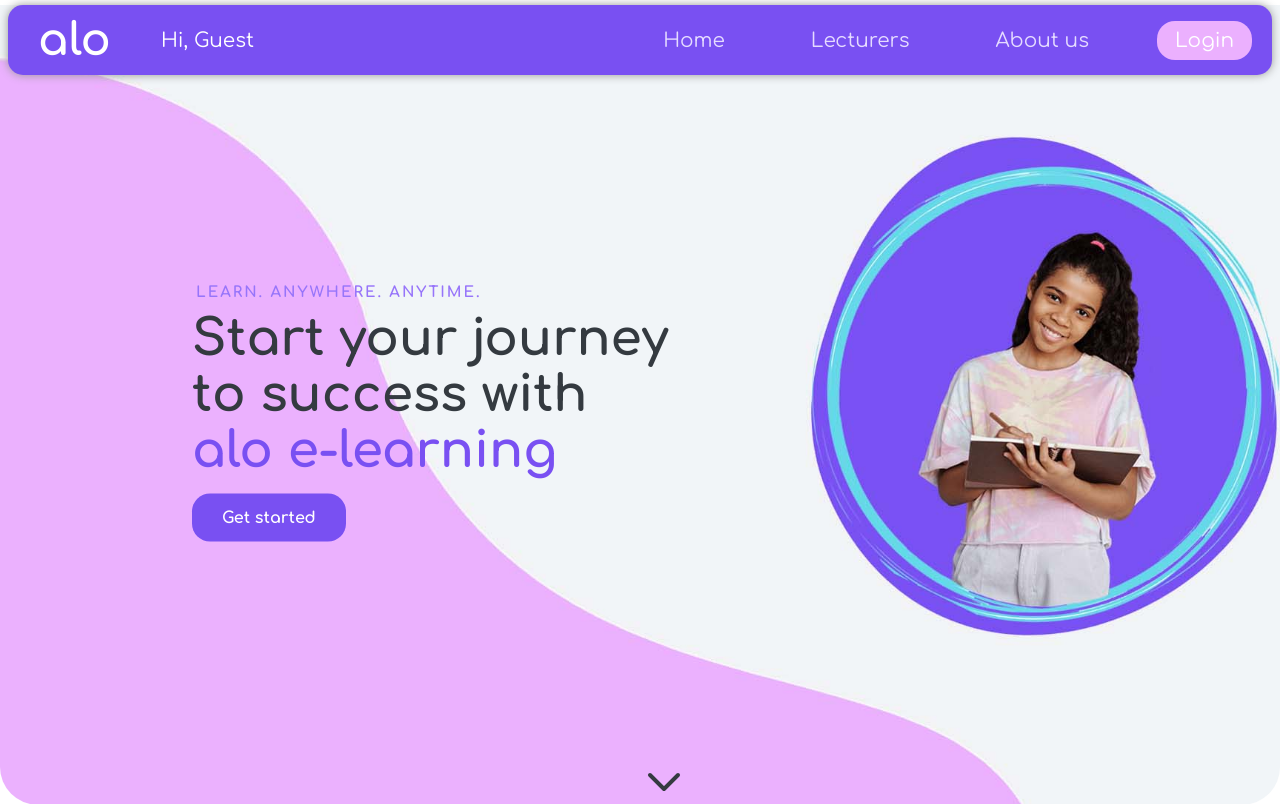
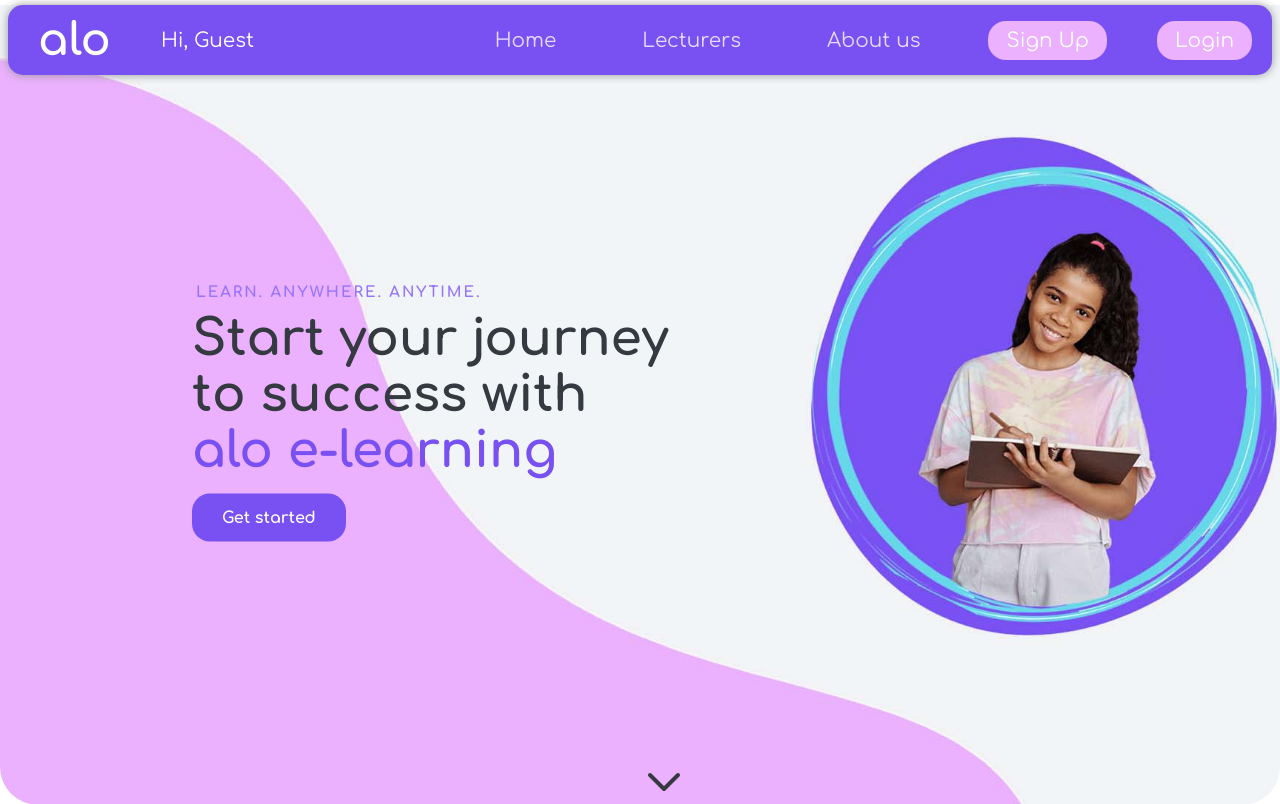
Before and after one commit to JONTI0000/E-learning-Platform, a Django app: page / in a window 1280 px wide. Shown: the top 804 px of the page. Run offline with Django 4.2, Linux system fonts and the light colour scheme.

Commit message:
adding a favicon

```diff
--- a/templates/base.html
+++ b/templates/base.html
@@ -11,6 +11,8 @@
 
 <head>
     <meta charset="utf-8">
+    <link rel="shortcut icon" href="{% static 'css/ttlicon.ico' %}">
+
 </head>
 
 <body>
--- a/templates/home.html
+++ b/templates/home.html
@@ -7,6 +7,10 @@
     <meta name="viewport" content="width=device-width, initial-scale=1.0" />
 
     <title>Alo | E-Learning Platform</title>
+    {% load static %}
+    <link rel="shortcut icon" href="{% static 'css/ttlicon.ico' %}">
+
+
 
     <link rel="preconnect" href="https://fonts.googleapis.com" />
     <link rel="preconnect" href="https://fonts.gstatic.com" crossorigin />
--- a/templates/nav.html
+++ b/templates/nav.html
@@ -24,6 +24,7 @@
         <a href="{% url 'session' %}" class="nav-el">Sessions</a>
         <a href="{% url 'logout' %}" class="nav-el">Logout</a>
         {% else %}
+        <a href="{% url 'register' %}" class="nav-el login-btn">Sign Up</a>
         <a href="{% url 'login' %}" class="nav-el login-btn">Login</a>
         {% endif %}
 
--- a/templates/registration/login.html
+++ b/templates/registration/login.html
@@ -1,6 +1,8 @@
 
 {% block content %}
 {% load static %}
+<link rel="shortcut icon" href="{% static 'css/ttlicon.ico' %}">
+
 
 <link rel="preconnect" href="https://fonts.googleapis.com" />
 <link rel="preconnect" href="https://fonts.gstatic.com" crossorigin />
```
Also changed, not shown: db.sqlite3, elearning/static/css/ttlicon.ico (added).
